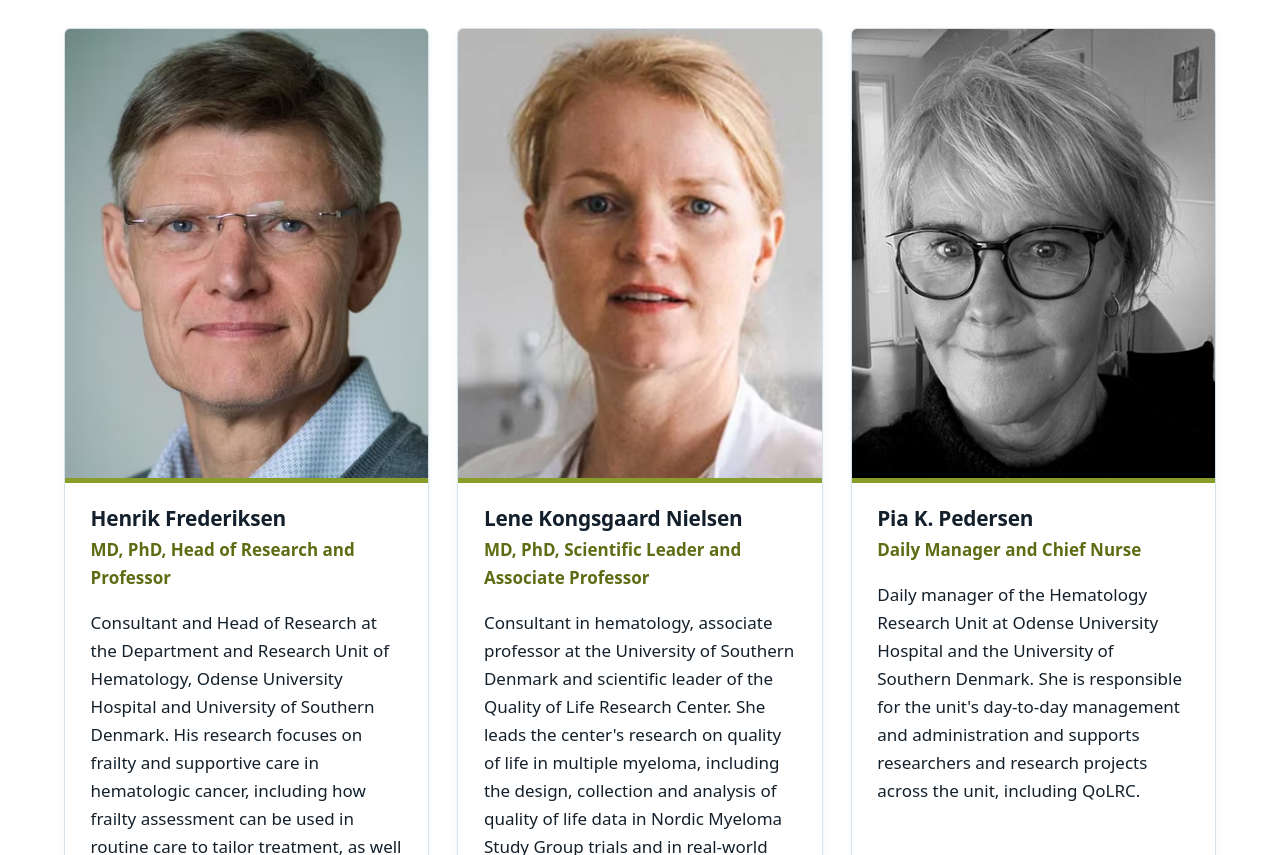
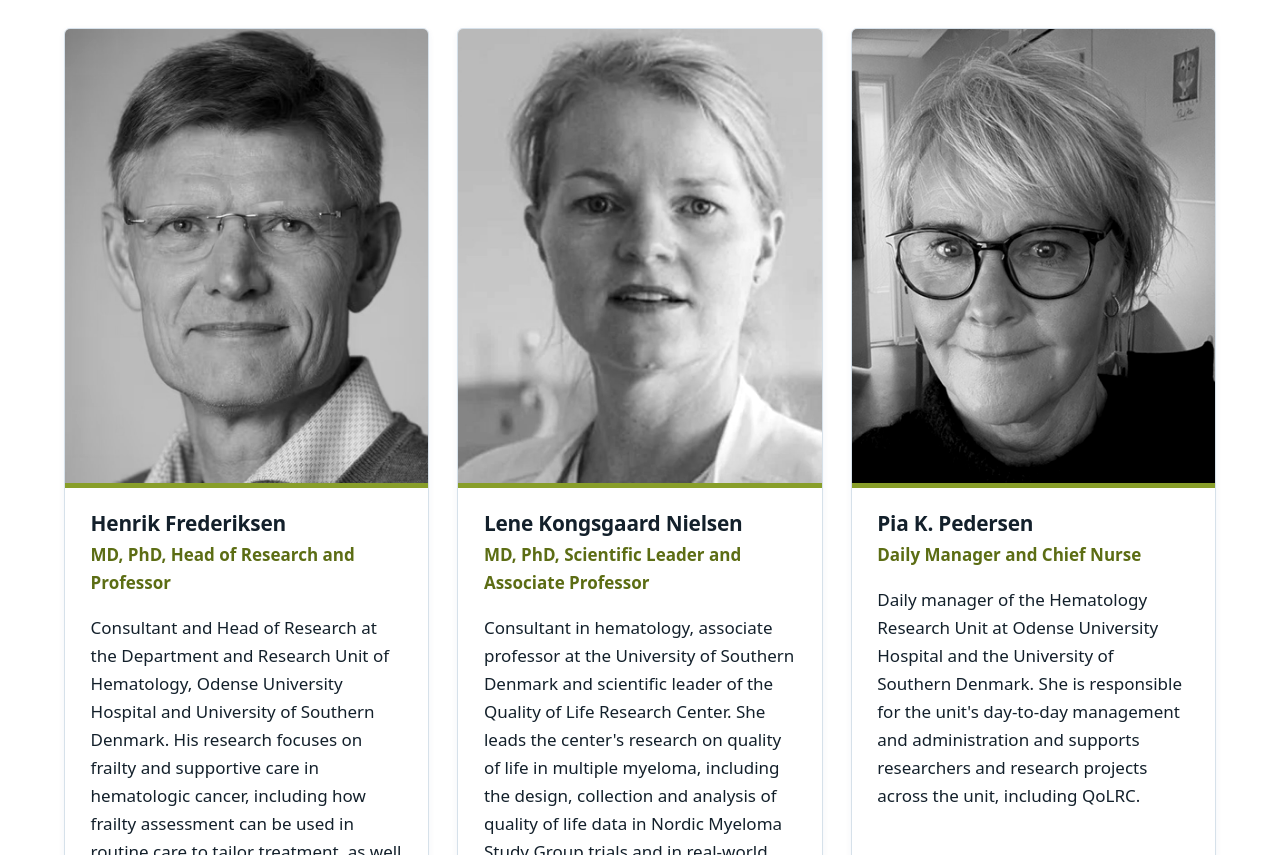
Before and after one commit to helenaditzel-cloud/qolrc-website, a plain HTML site: page team/index.html in a window 1280 px wide. Shown: the part 577-1432 px from the top of the page. Drawn offline with Linux system fonts and the light colour scheme.

Commit message:
Team: black-and-white portraits via CSS filter
Co-Authored-By: Claude Opus 5.5 <noreply@anthropic.com>
Claude-Session: https://claude.ai/code/session_0113jsotCNfxH92ByqoEKTTC

```diff
--- a/assets/style.css
+++ b/assets/style.css
@@ -240,3 +240,6 @@ mark.todo { background: #fff3b0; color: #5a4500; padding: .05rem .35rem; border-
 .sponsor img { max-width: 100%; max-height: 90px; width: auto; height: auto; object-fit: contain; }
 .sponsor-name { font-weight: 700; color: var(--primary); line-height: 1.3; }
 .sponsor a:hover .sponsor-name { text-decoration: underline; }
+img.portrait { filter: grayscale(1) contrast(1.05); }
+.member .portrait { border-bottom: 0; }
+.member-body { border-top: 5px solid var(--accent); }
```
